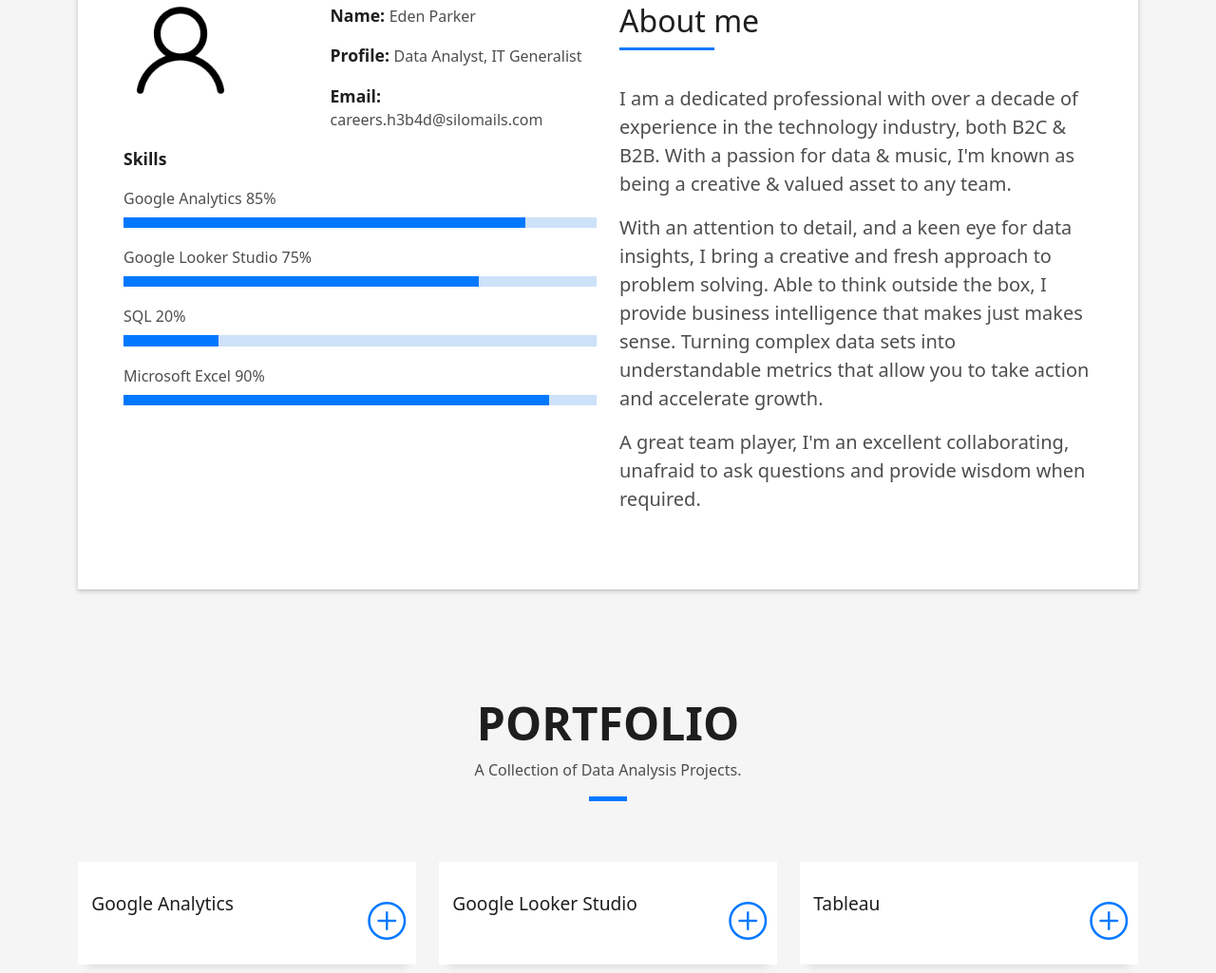
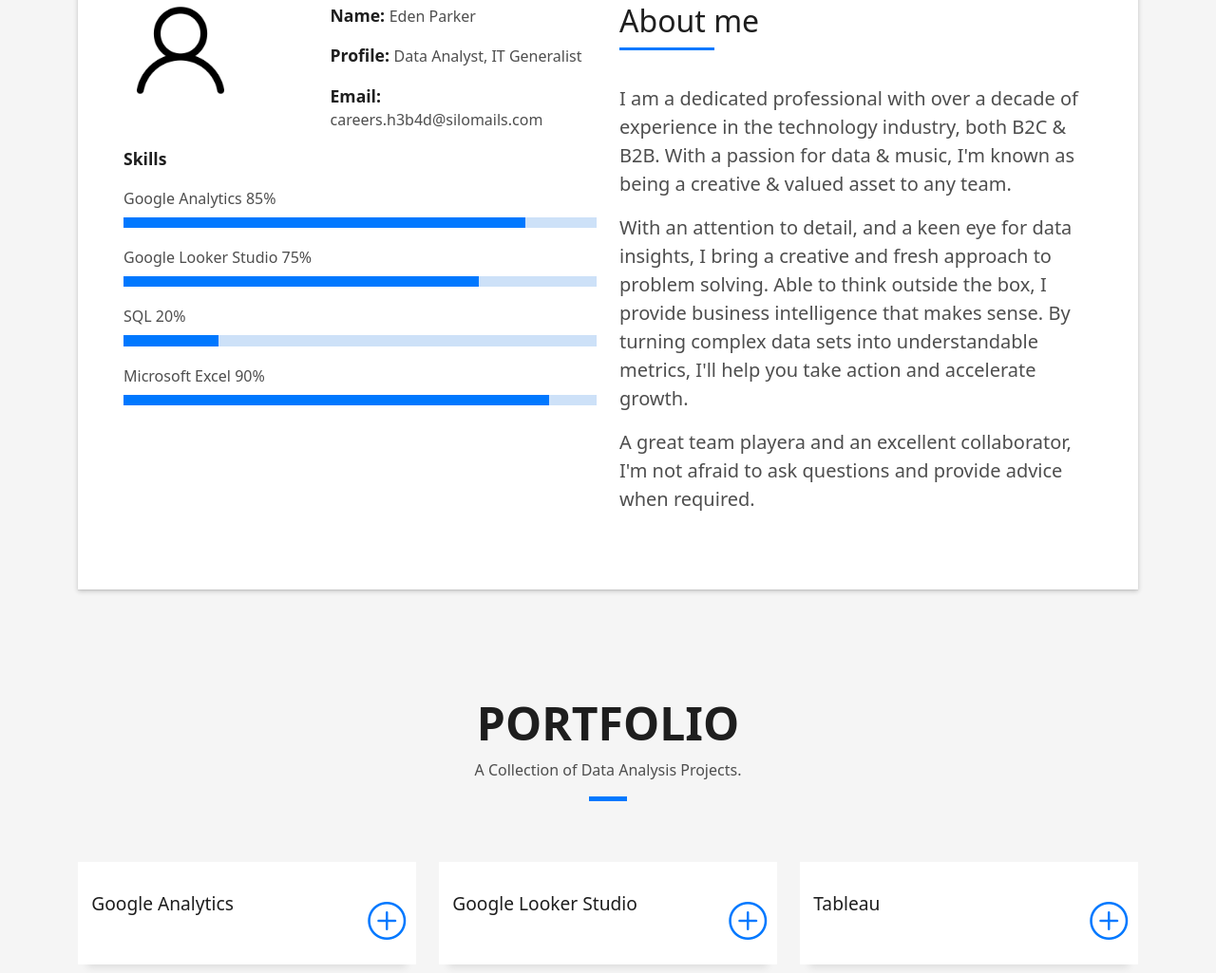
Before and after one commit to exapeta/exapeta.github.io, a plain HTML site: page index.html in a window 1280 px wide. Shown: the part 925-1950 px from the top of the page at 95% size. Drawn offline with Linux system fonts and the light colour scheme.

Commit message:
Fixed grammar & typos

```diff
--- a/index.html
+++ b/index.html
@@ -120,10 +120,10 @@
                       I am a dedicated professional with over a decade of experience in the technology industry, both B2C & B2B. With a passion for data & music, I'm known as being a creative & valued asset to any team.
                     </p>
                     <p class="lead">
-                      With an attention to detail, and a keen eye for data insights, I bring a creative and fresh approach to problem solving. Able to think outside the box, I provide business intelligence that makes just makes sense. Turning complex data sets into understandable metrics that allow you to take action and accelerate growth.
+                      With an attention to detail, and a keen eye for data insights, I bring a creative and fresh approach to problem solving. Able to think outside the box, I provide business intelligence that makes sense. By turning complex data sets into understandable metrics, I'll help you take action and accelerate growth.
                     </p>
                     <p class="lead">
-                      A great team player, I'm an excellent collaborating, unafraid to ask questions and provide wisdom when required.
+                      A great team playera and an excellent collaborator, I'm not afraid to ask questions and provide advice when required.
                     </p>
                   </div>
                 </div>
```
